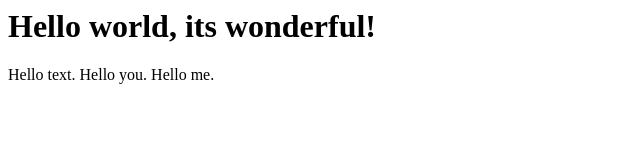
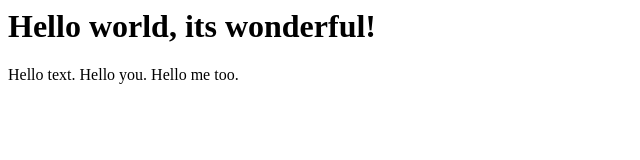
Before and after one commit to DennisD2/tiny, a website: page index.html in a window 1280 px wide. Shown: the full height of the page, 0-640 px from the left. Drawn offline with Linux system fonts and the light colour scheme.

Commit message:
Text change.

```diff
--- a/index.html
+++ b/index.html
@@ -4,6 +4,6 @@
 </head>
 <body>
 <h1>Hello world, its wonderful!</h1>
-Hello text. Hello you. Hello me.
+Hello text. Hello you. Hello me too.
 </body>
 </html>
```
